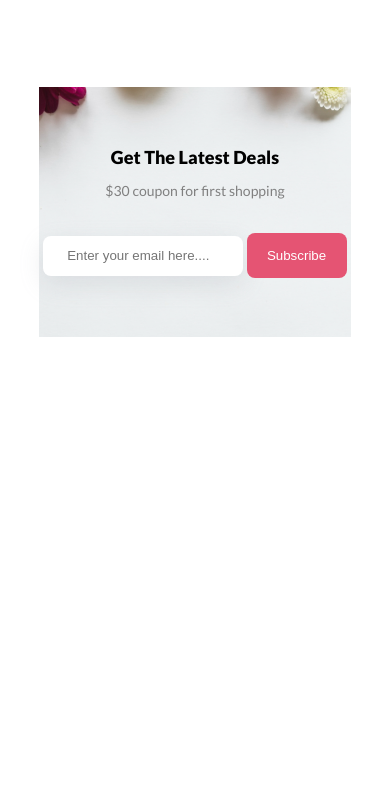
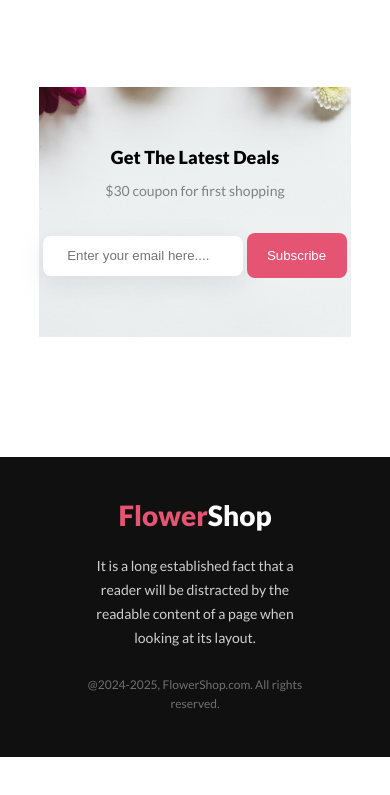
Before and after one commit to Sumaiya215/online-flower-shop, a plain HTML site: page index.html in a window 390 px wide. Shown: the part 6769-7564 px from the top of the page. Before the commit the page ends 7156 px from the top, so only its background shows below. Drawn offline with Linux system fonts and the light colour scheme.

Commit message:
added footer section

```diff
--- a/index.html
+++ b/index.html
@@ -124,6 +124,15 @@
             </div>
           </section>
     </main>
-    <footer></footer>
+    <footer>
+      <div class="text-content">
+        <h1><span>Flower</span>Shop</h1>
+        <p class="fastp">
+          It is a long established fact that a reader will be distracted by the
+          readable content of a page when looking at its layout.
+        </p>
+        <p class="lastp">@2024-2025, FlowerShop.com. All rights reserved.</p>
+      </div>
+    </footer>
 </body>
 </html>
--- a/styles/responsive.css
+++ b/styles/responsive.css
@@ -210,4 +210,26 @@
     padding: 20px;
     box-shadow: rgba(149, 157, 165, 0.2) 0px 8px 24px;
   }
+
+  footer {
+    width: 100%;
+    height: 300px;
+    margin-bottom: 50px;
+  }
+  footer .text-content {
+    width: 60%;
+    row-gap: 25px;
+  }
+  footer .text-content h1 {
+    font-size: 28px;
+    line-height: 28px;
+  }
+  footer .text-content .fastp {
+    font-size: 14px;
+    line-height: 24px;
+  }
+  footer .text-content .lastp {
+    font-size: 12px;
+  }
+
 }
--- a/styles/style.css
+++ b/styles/style.css
@@ -304,3 +304,45 @@ body{
     padding: 20px;
     box-shadow: rgba(149, 157, 165, 0.2) 0px 8px 24px;
   }
+  /* Footer Section */
+  footer {
+    width: 100%;
+    height: 450px;
+    background: rgb(17, 16, 16);
+    margin-top: 120px;
+    display: flex;
+    align-items: center;
+    justify-content: center;
+  }
+
+  footer .text-content {
+    width: 625px;
+    color: white;
+    display: flex;
+    flex-direction: column;
+    align-items: center;
+    justify-content: center;
+    row-gap: 22px;
+    text-align: center;
+  }
+
+  footer .text-content h1 {
+    font-size: 48px;
+    font-weight: 800;
+    line-height: 58px;
+  }
+  footer .text-content .fastp {
+    color: rgba(255, 255, 255, 0.8);
+    font-size: 18px;
+    font-weight: 400;
+    line-height: 30px;
+    text-align: center;
+  }
+
+  footer .text-content .lastp {
+    color: rgba(255, 255, 255, 0.4);
+    font-size: 16px;
+    font-weight: 400;
+    line-height: 19px;
+    text-align: center;
+  }
```
